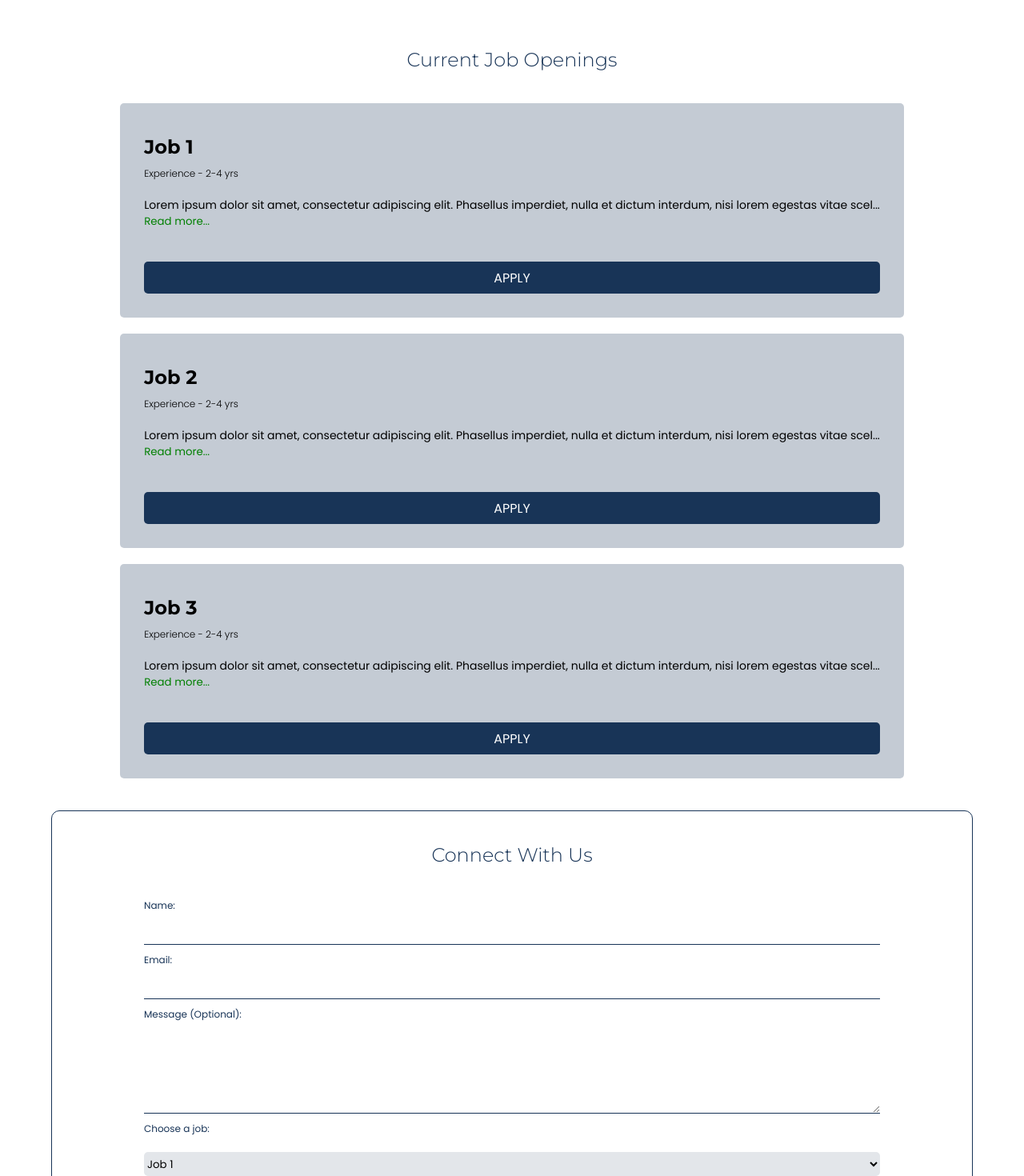
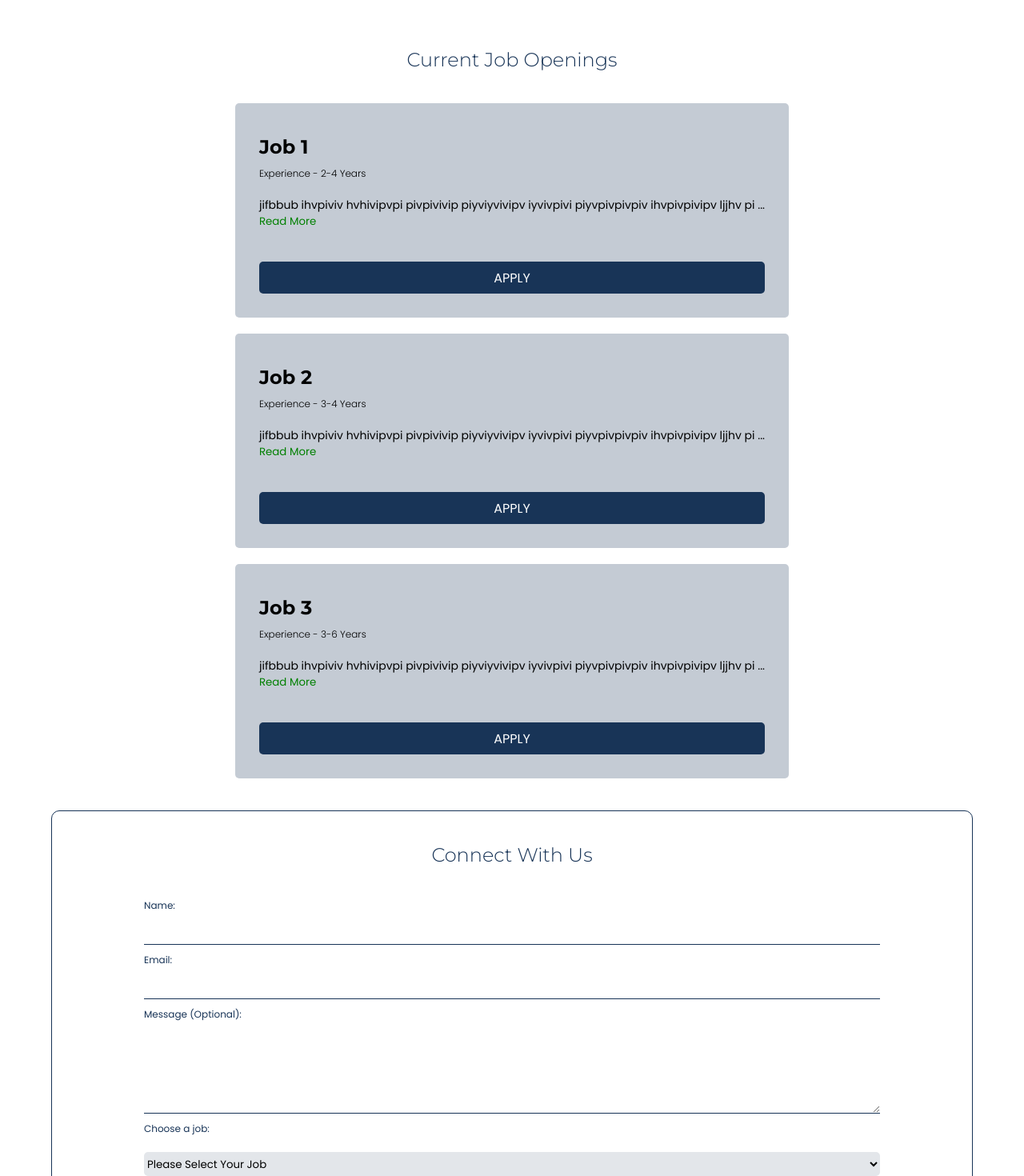
Before and after one commit to AgyapalSingh/React-Templates-Projects, a React (Vite) app: page /careers-page in a window 1280 px wide. Shown: the part 600-2070 px from the top of the page at 80% size. Built offline with nearby package versions, Linux system fonts and the light colour scheme.

Commit message:
Readmore and Readless Functionality added

```diff
--- a/src/Components/Template/Careers.jsx
+++ b/src/Components/Template/Careers.jsx
@@ -1,5 +1,6 @@
-import { useState, useEffect, useRef, use } from "react";
+import { useState, useEffect, useRef } from "react";
 import "./TemplateCSS/Careers.css";
+import Jobs from "./../../Data/CurrentOpenings.json";
 
 const JobsForm = () => {
   const [formData, setFormData] = useState({
@@ -15,12 +16,22 @@ const JobsForm = () => {
   const formRef = useRef(null);
   const [readMoreJob1, setReadMoreJob1] = useState(false);
 
+  const [readMore, setReadMore] = useState({
+    Job1: false,
+    Job2: false,
+    Job3: false,
+  });
+
   useEffect(() => {
     setFormData((prev) => ({
       ...prev,
       date: new Date().toISOString().split("T")[0],
     }));
   }, []);
+
+  const handleReadMore = (job) => {
+    setReadMore((prev) => ({ ...prev, [job]: !prev[job] }));
+  };
 
   const handleInputChange = (e) => {
     const { name, value } = e.target;
@@ -149,92 +160,39 @@ const JobsForm = () => {
         <div className="ag-current-openings-container">
           <h1>Current Job Openings</h1>
           <div className="ag-current-openings-all">
-            <div className="ag-current-openings">
-              <h2 className="ag-current-openings-title">Job 1</h2>
+            {Jobs.map((job) => (
+              <div key={job.id} className="ag-current-openings">
+                <h2 className="ag-current-openings-title">{job.title}</h2>
                 <h5 className="ag-current-openings-exper">
-                Experience - 2-4 yrs
+                  Experience - {job.experience}
                 </h5>
                 <p className="ag-current-openings-desp">
-                Lorem ipsum dolor sit amet, consectetur adipiscing elit.
-                Phasellus imperdiet, nulla et dictum interdum, nisi lorem
-                egestas vitae scel
-                <span id="dots1">...</span>
-                <span id="more1">
-                  erisque enim ligula venenatis dolor. Maecenas nisl est,
-                  ultrices nec congue eget, auctor vitae massa. Fusce luctus
-                  vestibulum augue ut aliquet. Nunc sagittis dictum nisi, sed
-                  ullamcorper ipsum dignissim ac. In at libero sed nunc
-                  venenatis imperdiet sed ornare turpis. Donec vitae dui eget
-                  tellus gravida venenatis. Integer fringilla congue eros non
-                  fermentum. Sed dapibus pulvinar nibh tempor porta.
+                  {job.description}
+                  <span
+                    style={{ display: readMore[job.id] ? "none" : "inline" }}
+                  >
+                    ...
+                  </span>
+                  <span
+                    style={{ display: readMore[job.id] ? "inline" : "none" }}
+                  >
+                    {job.description2}
                   </span>
                 </p>
-
-              <button id="Job1" className="desc-readmoreBtn">
-                Read more...
+                <button
+                  onClick={() => handleReadMore(job.id)}
+                  className="desc-readmoreBtn"
+                >
+                  {readMore[job.id] ? "Read Less" : "Read More"}
                 </button>
-              <a href="#ag-jobs-form" className="ag-current-openings-apply-btn">
+                <a
+                  href="#ag-jobs-form"
+                  className="ag-current-openings-apply-btn"
+                >
                   Apply
                 </a>
               </div>
-
-            <div className="ag-current-openings">
-              <h2 className="ag-current-openings-title">Job 2</h2>
-              <h5 className="ag-current-openings-exper">
-                Experience - 2-4 yrs
-              </h5>
-              <p className="ag-current-openings-desp">
-                Lorem ipsum dolor sit amet, consectetur adipiscing elit.
-                Phasellus imperdiet, nulla et dictum interdum, nisi lorem
-                egestas vitae scel
-                <span id="dots2">...</span>
-                <span id="more2">
-                  erisque enim ligula venenatis dolor. Maecenas nisl est,
-                  ultrices nec congue eget, auctor vitae massa. Fusce luctus
-                  vestibulum augue ut aliquet. Nunc sagittis dictum nisi, sed
-                  ullamcorper ipsum dignissim ac. In at libero sed nunc
-                  venenatis imperdiet sed ornare turpis. Donec vitae dui eget
-                  tellus gravida venenatis. Integer fringilla congue eros non
-                  fermentum. Sed dapibus pulvinar nibh tempor porta.
-                </span>
-              </p>
-
-              <button id="Job1" className="desc-readmoreBtn">
-                Read more...
-              </button>
-              <a href="#ag-jobs-form" className="ag-current-openings-apply-btn">
-                Apply
-              </a>
-            </div>
-
-            <div className="ag-current-openings">
-              <h2 className="ag-current-openings-title">Job 3</h2>
-              <h5 className="ag-current-openings-exper">
-                Experience - 2-4 yrs
-              </h5>
-              <p className="ag-current-openings-desp">
-                Lorem ipsum dolor sit amet, consectetur adipiscing elit.
-                Phasellus imperdiet, nulla et dictum interdum, nisi lorem
-                egestas vitae scel
-                <span id="dots3">...</span>
-                <span id="more3">
-                  erisque enim ligula venenatis dolor. Maecenas nisl est,
-                  ultrices nec congue eget, auctor vitae massa. Fusce luctus
-                  vestibulum augue ut aliquet. Nunc sagittis dictum nisi, sed
-                  ullamcorper ipsum dignissim ac. In at libero sed nunc
-                  venenatis imperdiet sed ornare turpis. Donec vitae dui eget
-                  tellus gravida venenatis. Integer fringilla congue eros non
-                  fermentum. Sed dapibus pulvinar nibh tempor porta.
-                </span>
-              </p>
-
-              <button id="Job1" className="desc-readmoreBtn">
-                Read more...
-              </button>
-              <a href="#ag-jobs-form" className="ag-current-openings-apply-btn">
-                Apply
-              </a>
-            </div>
+            ))}
           </div>
         </div>
 
@@ -262,10 +220,13 @@ const JobsForm = () => {
               <textarea name="message" onChange={handleInputChange}></textarea>
 
               <label>Choose a job:</label>
-              <select name="jobname" onChange={handleInputChange}>
-                <option value="Job1">Job 1</option>
-                <option value="Job2">Job 2</option>
-                <option value="Job3">Job 3</option>
+              <select name="jobname" onChange={handleInputChange} required>
+                <option value="" defaultValue>
+                  Please Select Your Job
+                </option>
+                <option value="Job 1">Job 1</option>
+                <option value="Job 2">Job 2</option>
+                <option value="Job 3">Job 3</option>
               </select>
 
               <label>Upload Resume (PDF, JPEG, JPG):</label>
--- /dev/null
+++ b/src/Data/CurrentOpenings.json
@@ -0,0 +1,23 @@
+[
+  {
+    "id": 1,
+    "title": "Job 1",
+    "description": "jifbbub ihvpiviv hvhivipvpi pivpivivip piyviyvivipv iyvivpivi  piyvpivpivpiv ihvpivpivipv ljjhv  pi ",
+    "description2": "jifbbub ihvpiviv hvhivipvpi pivpivivip piyviyvivipv iyvivpivi  piyvpivpivpiv ihvpivpivipv ljjhv  pi ",
+    "experience": "2-4 Years"
+  },
+  {
+    "id": 2,
+    "title": "Job 2",
+    "description": "jifbbub ihvpiviv hvhivipvpi pivpivivip piyviyvivipv iyvivpivi  piyvpivpivpiv ihvpivpivipv ljjhv  pi ",
+    "description2": "Hello jifbbub ihvpiviv hvhivipvpi pivpivivip piyviyvivipv iyvivpivi  piyvpivpivpiv ihvpivpivipv ljjhv  pi ",
+    "experience": "3-4 Years"
+  },
+  {
+    "id": 3,
+    "title": "Job 3",
+    "description": "jifbbub ihvpiviv hvhivipvpi pivpivivip piyviyvivipv iyvivpivi  piyvpivpivpiv ihvpivpivipv ljjhv  pi ",
+    "description2": "jifbbub ihvpiviv hvhivipvpi pivpivivip piyviyvivipv iyvivpivi  piyvpivpivpiv ihvpivpivipv ljjhv  pi ",
+    "experience": "3-6 Years"
+  }
+]
```
Also changed, not shown: src/Data/AnimationData.json (indentation only). Lines whose indentation alone changed are shown as unchanged.
